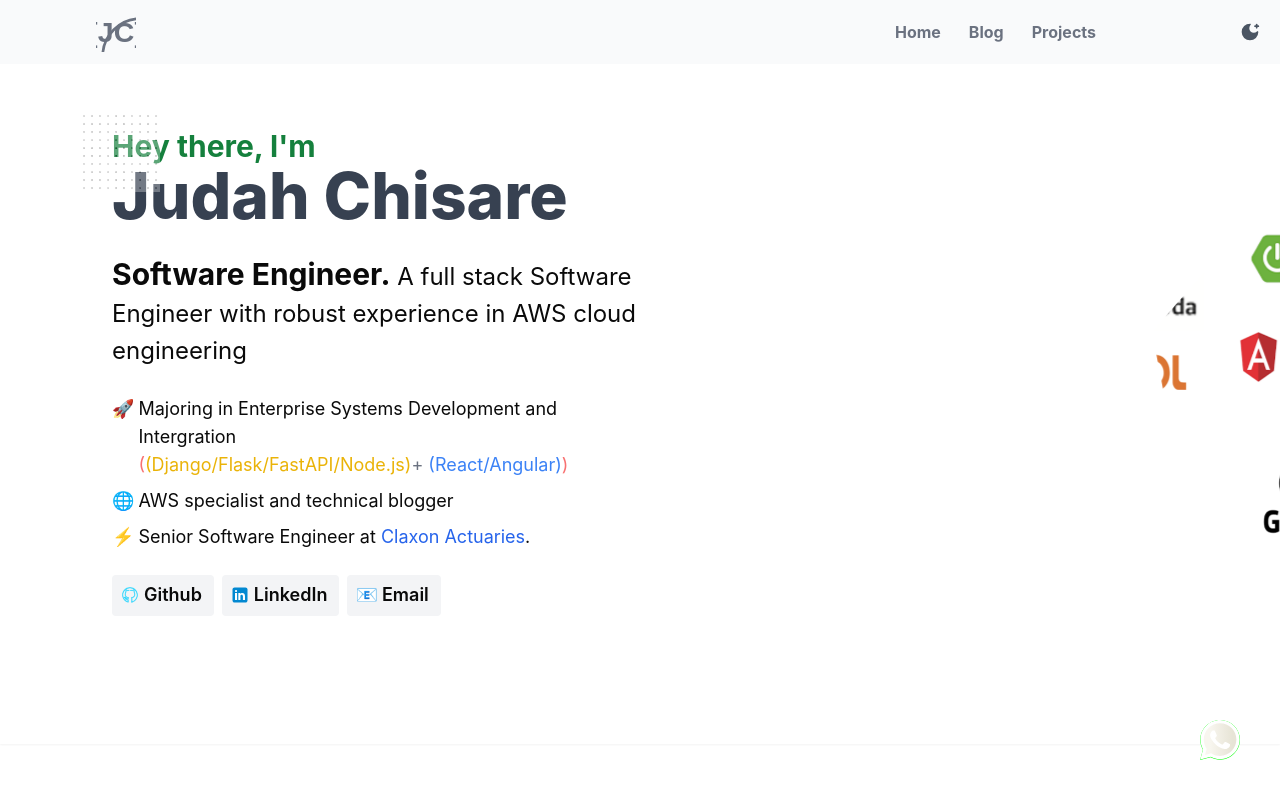
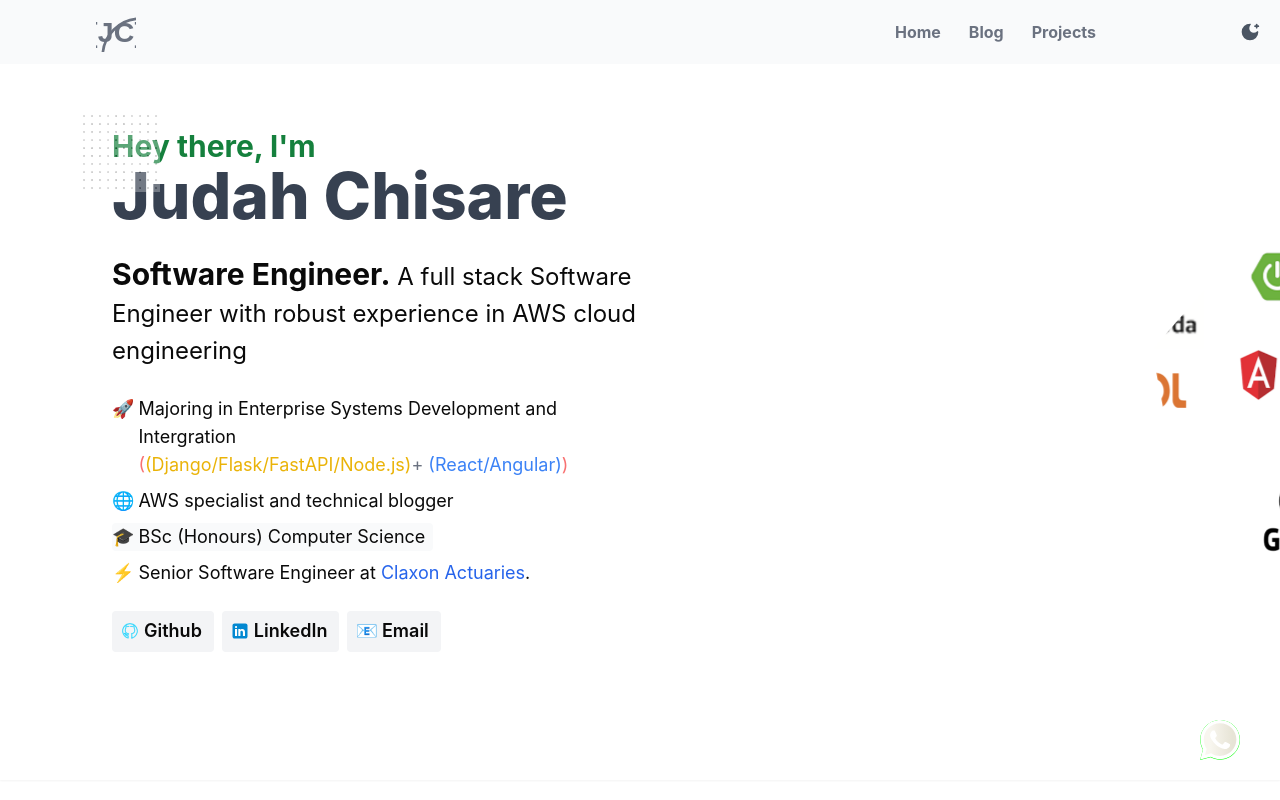
Before and after one commit to judahtc/judahtc.github.io, a React (Vite) app: page / in a window 1280 px wide. Shown: the top 800 px of the page. Built offline with nearby package versions, Linux system fonts and the light colour scheme.

Commit message:
feat: added my education

```diff
--- a/src/components/HeroSection.tsx
+++ b/src/components/HeroSection.tsx
@@ -61,6 +61,13 @@ export default function HeroSection() {
                         <div className="flex space-x-1 items-start">
                             <span>🌐</span>
                             <span> AWS specialist and technical blogger</span>
+                        </div>
+                    </p>
+                    <p className="mt-2 text-base lg:text-lg">
+                        {" "}
+                        <div className="flex space-x-1 items-start bg-gray-50 dark:bg-zinc-900 rounded pr-2 w-fit">
+                            <span>🎓</span>
+                            <span> BSc (Honours) Computer Science</span>
                         </div>
                     </p>
                     <p className="mt-2 text-base lg:text-lg">
```
